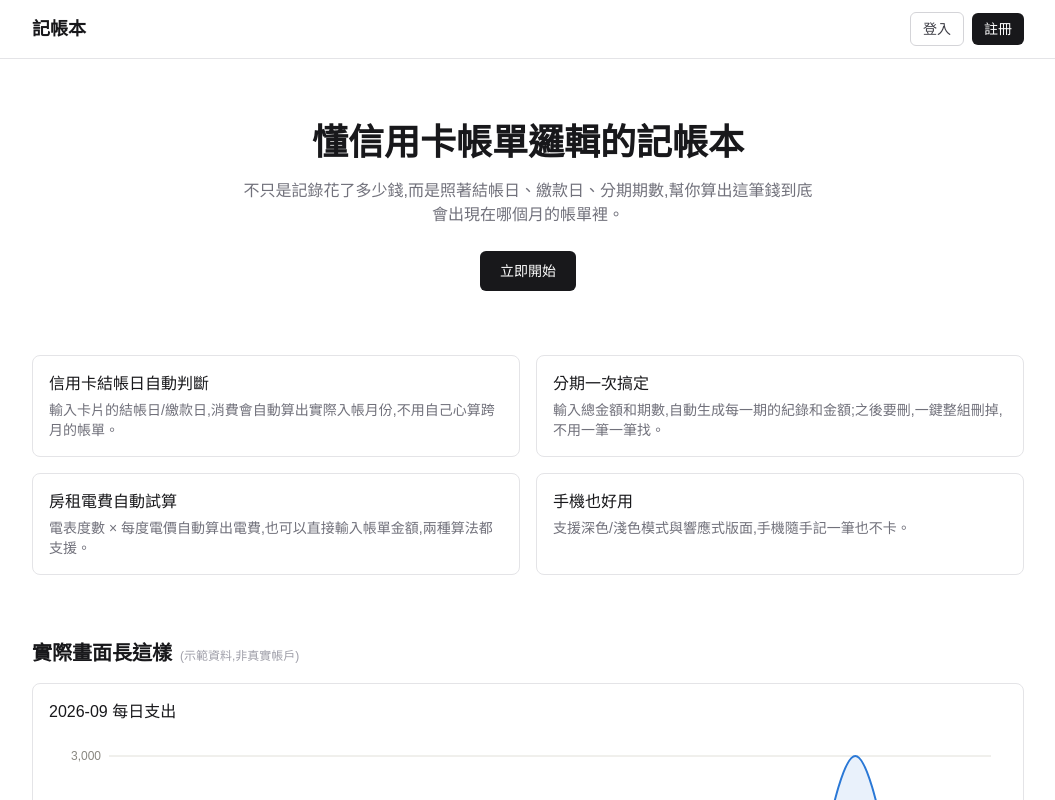
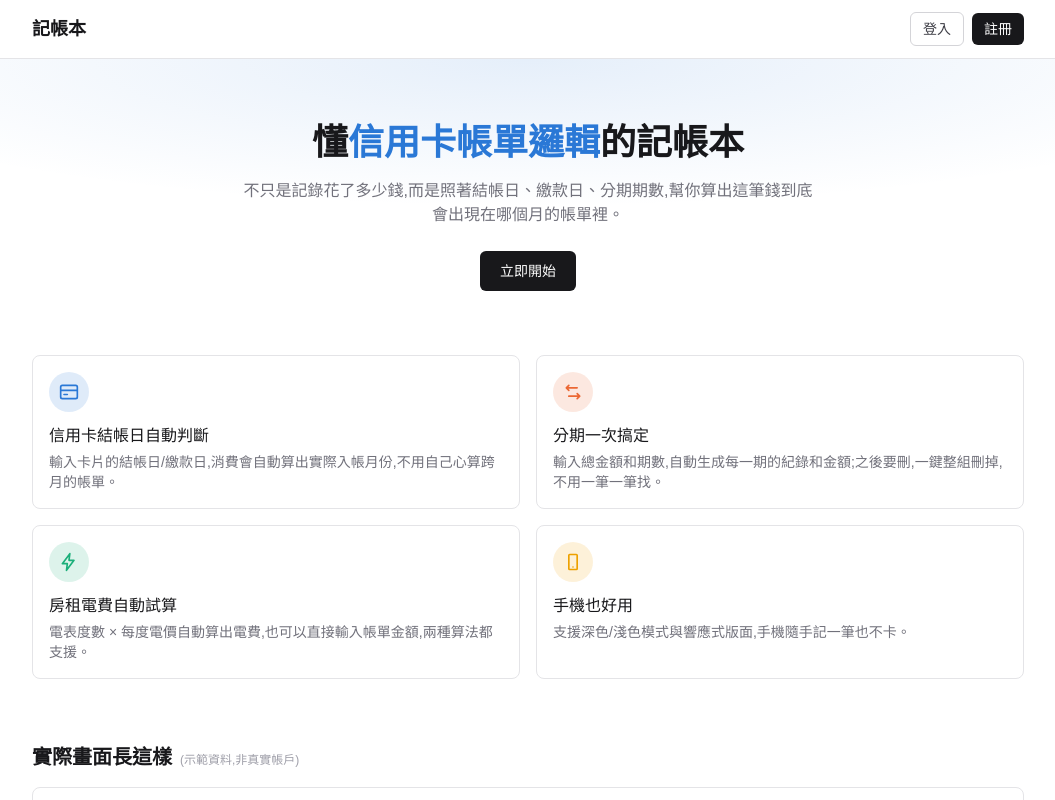
Before and after one commit to lcytot211226/track-my-expense, a Next.js app: page / in a window 1280 px wide. Shown: the top 800 px of the page, without its empty margins (112-1167 px from the left). Built offline with nearby package versions, Linux system fonts and the light colour scheme.

Commit message:
UPDATE: pretty ui

```diff
--- a/app/login/page.tsx
+++ b/app/login/page.tsx
@@ -34,10 +34,26 @@ export default function LoginPage() {
   }
 
   return (
-    <div className="flex min-h-[calc(100vh-4rem)] items-center justify-center px-4">
+    <div className="relative flex min-h-screen items-center justify-center overflow-hidden px-4">
+      <div
+        className="pointer-events-none absolute inset-0 -z-10"
+        style={{
+          background:
+            "radial-gradient(60% 50% at 50% 0%, color-mix(in srgb, #2a78d6 12%, transparent), transparent)",
+        }}
+      />
+
+      <div className="w-full max-w-sm">
+        <Link
+          href="/"
+          className="mb-6 block text-center text-lg font-semibold text-zinc-900 dark:text-zinc-50"
+        >
+          記帳本
+        </Link>
+
         <form
           onSubmit={handleSubmit}
-        className="w-full max-w-sm rounded-lg border border-zinc-200 bg-white p-6 shadow-sm dark:border-zinc-800 dark:bg-zinc-900"
+          className="w-full rounded-lg border border-zinc-200 bg-white p-6 shadow-sm dark:border-zinc-800 dark:bg-zinc-900"
         >
           <h1 className="mb-6 text-xl font-semibold text-zinc-900 dark:text-zinc-50">登入</h1>
 
@@ -71,11 +87,12 @@ export default function LoginPage() {
 
           <p className="mt-4 text-center text-sm text-zinc-500 dark:text-zinc-400">
             還沒有帳號?{" "}
-          <Link href="/register" className="font-medium text-zinc-900 dark:text-zinc-50">
+            <Link href="/register" className="font-medium text-[#2a78d6] dark:text-[#3987e5]">
               註冊
             </Link>
           </p>
         </form>
       </div>
+    </div>
   );
 }
--- a/app/page.tsx
+++ b/app/page.tsx
@@ -1,4 +1,5 @@
 import Link from "next/link";
+import type { CSSProperties } from "react";
 import OverviewChart from "@/components/OverviewChart";
 import {
   DEMO_CARDS,
@@ -16,18 +17,28 @@ const FEATURES = [
   {
     title: "信用卡結帳日自動判斷",
     description: "輸入卡片的結帳日/繳款日,消費會自動算出實際入帳月份,不用自己心算跨月的帳單。",
+    color: { light: "#2a78d6", dark: "#3987e5" },
+    icon: (
+      <path d="M2 6a2 2 0 0 1 2-2h16a2 2 0 0 1 2 2v12a2 2 0 0 1-2 2H4a2 2 0 0 1-2-2V6Zm0 4h20M6 15h4" />
+    ),
   },
   {
     title: "分期一次搞定",
     description: "輸入總金額和期數,自動生成每一期的紀錄和金額;之後要刪,一鍵整組刪掉,不用一筆一筆找。",
+    color: { light: "#eb6834", dark: "#d95926" },
+    icon: <path d="M4 7h13M4 7l3-3M4 7l3 3M20 17H7M20 17l-3-3M20 17l-3 3" />,
   },
   {
     title: "房租電費自動試算",
     description: "電表度數 × 每度電價自動算出電費,也可以直接輸入帳單金額,兩種算法都支援。",
+    color: { light: "#1baf7a", dark: "#199e70" },
+    icon: <path d="m13 2-9 12h6l-1 8 9-12h-6l1-8Z" />,
   },
   {
     title: "手機也好用",
     description: "支援深色/淺色模式與響應式版面,手機隨手記一筆也不卡。",
+    color: { light: "#eda100", dark: "#c98500" },
+    icon: <path d="M8 3h8a1 1 0 0 1 1 1v16a1 1 0 0 1-1 1H8a1 1 0 0 1-1-1V4a1 1 0 0 1 1-1Zm4 15h.01" />,
   },
 ];
 
@@ -54,9 +65,17 @@ export default function Home() {
         </div>
       </header>
 
-      <section className="mx-auto flex max-w-3xl flex-col items-center gap-4 px-4 py-16 text-center">
+      <section className="relative overflow-hidden">
+        <div
+          className="pointer-events-none absolute inset-0 -z-10"
+          style={{
+            background:
+              "radial-gradient(60% 50% at 50% 0%, color-mix(in srgb, #2a78d6 12%, transparent), transparent)",
+          }}
+        />
+        <div className="mx-auto flex max-w-3xl flex-col items-center gap-4 px-4 py-16 text-center">
           <h1 className="text-3xl font-semibold text-zinc-900 sm:text-4xl dark:text-zinc-50">
-          懂信用卡帳單邏輯的記帳本
+            懂<span className="text-[#2a78d6] dark:text-[#3987e5]">信用卡帳單邏輯</span>的記帳本
           </h1>
           <p className="max-w-xl text-zinc-500 dark:text-zinc-400">
             不只是記錄花了多少錢,而是照著結帳日、繳款日、分期期數,幫你算出這筆錢到底會出現在哪個月的帳單裡。
@@ -67,6 +86,7 @@ export default function Home() {
           >
             立即開始
           </Link>
+        </div>
       </section>
 
       <section className="mx-auto grid w-full max-w-5xl grid-cols-1 gap-4 px-4 pb-16 sm:grid-cols-2">
@@ -75,6 +95,29 @@ export default function Home() {
             key={feature.title}
             className="rounded-lg border border-zinc-200 bg-white p-4 dark:border-zinc-800 dark:bg-zinc-900"
           >
+            <div
+              className="mb-3 flex h-10 w-10 items-center justify-center rounded-full"
+              style={{ backgroundColor: `color-mix(in srgb, ${feature.color.light} 15%, transparent)` }}
+            >
+              <svg
+                xmlns="http://www.w3.org/2000/svg"
+                viewBox="0 0 24 24"
+                fill="none"
+                stroke="currentColor"
+                strokeWidth={2}
+                strokeLinecap="round"
+                strokeLinejoin="round"
+                className="h-5 w-5 [color:var(--feature-icon-light)] dark:[color:var(--feature-icon-dark)]"
+                style={
+                  {
+                    "--feature-icon-light": feature.color.light,
+                    "--feature-icon-dark": feature.color.dark,
+                  } as CSSProperties
+                }
+              >
+                {feature.icon}
+              </svg>
+            </div>
             <h2 className="mb-1 font-medium text-zinc-900 dark:text-zinc-50">{feature.title}</h2>
             <p className="text-sm text-zinc-500 dark:text-zinc-400">{feature.description}</p>
           </div>
--- a/app/register/page.tsx
+++ b/app/register/page.tsx
@@ -33,10 +33,26 @@ export default function RegisterPage() {
   }
 
   return (
-    <div className="flex min-h-[calc(100vh-4rem)] items-center justify-center px-4">
+    <div className="relative flex min-h-screen items-center justify-center overflow-hidden px-4">
+      <div
+        className="pointer-events-none absolute inset-0 -z-10"
+        style={{
+          background:
+            "radial-gradient(60% 50% at 50% 0%, color-mix(in srgb, #2a78d6 12%, transparent), transparent)",
+        }}
+      />
+
+      <div className="w-full max-w-sm">
+        <Link
+          href="/"
+          className="mb-6 block text-center text-lg font-semibold text-zinc-900 dark:text-zinc-50"
+        >
+          記帳本
+        </Link>
+
         <form
           onSubmit={handleSubmit}
-        className="w-full max-w-sm rounded-lg border border-zinc-200 bg-white p-6 shadow-sm dark:border-zinc-800 dark:bg-zinc-900"
+          className="w-full rounded-lg border border-zinc-200 bg-white p-6 shadow-sm dark:border-zinc-800 dark:bg-zinc-900"
         >
           <h1 className="mb-6 text-xl font-semibold text-zinc-900 dark:text-zinc-50">註冊</h1>
 
@@ -53,7 +69,7 @@ export default function RegisterPage() {
           <input
             type="password"
             required
-          minLength={6}
+            minLength={4}
             value={password}
             onChange={(e) => setPassword(e.target.value)}
             className="mb-4 w-full rounded-md border border-zinc-300 px-3 py-2 text-sm dark:border-zinc-700 dark:bg-zinc-800 dark:text-zinc-50"
@@ -71,11 +87,12 @@ export default function RegisterPage() {
 
           <p className="mt-4 text-center text-sm text-zinc-500 dark:text-zinc-400">
             已經有帳號?{" "}
-          <Link href="/login" className="font-medium text-zinc-900 dark:text-zinc-50">
+            <Link href="/login" className="font-medium text-[#2a78d6] dark:text-[#3987e5]">
               登入
             </Link>
           </p>
         </form>
       </div>
+    </div>
   );
 }
```
Lines whose indentation alone changed are shown as unchanged.
